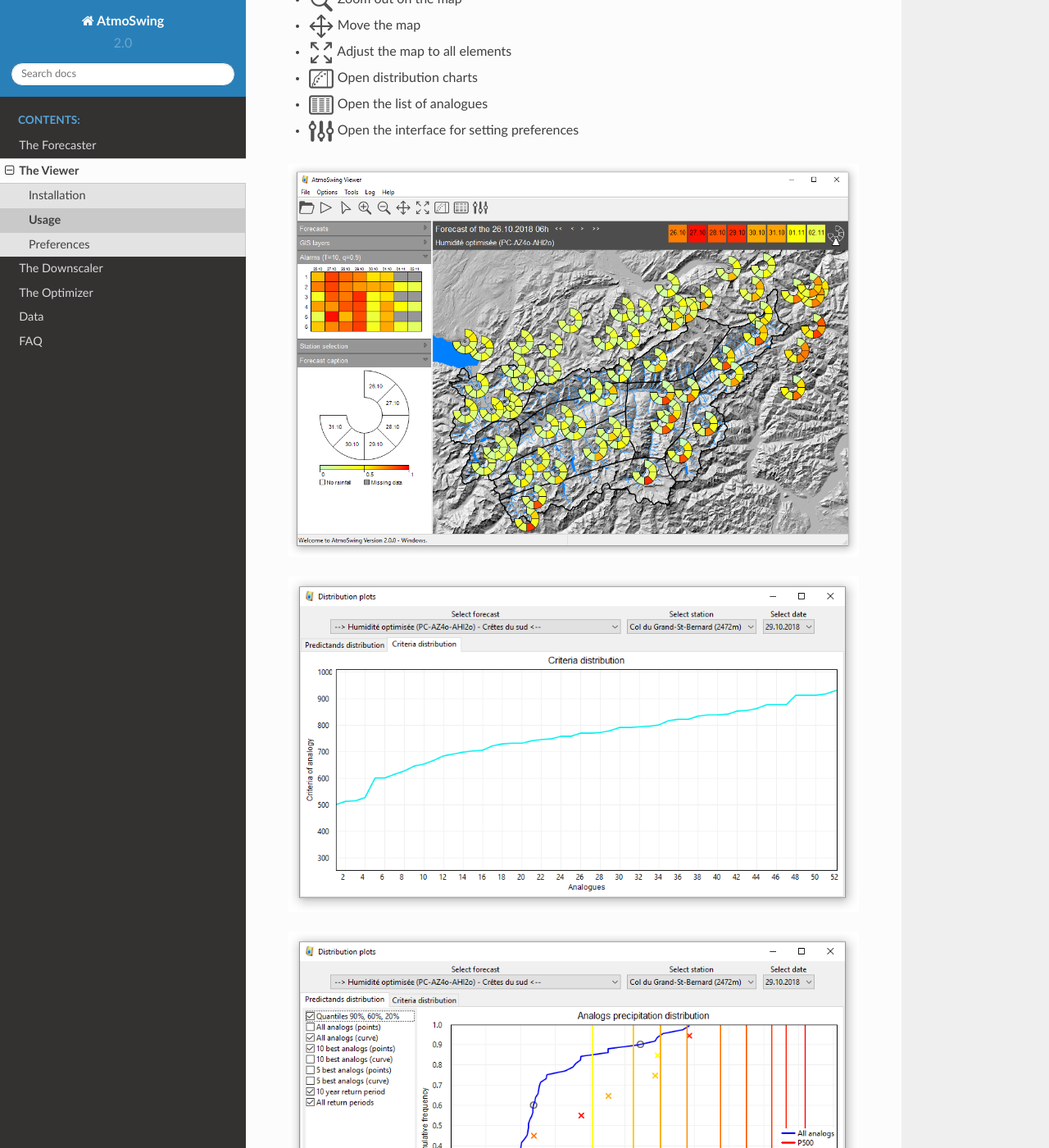
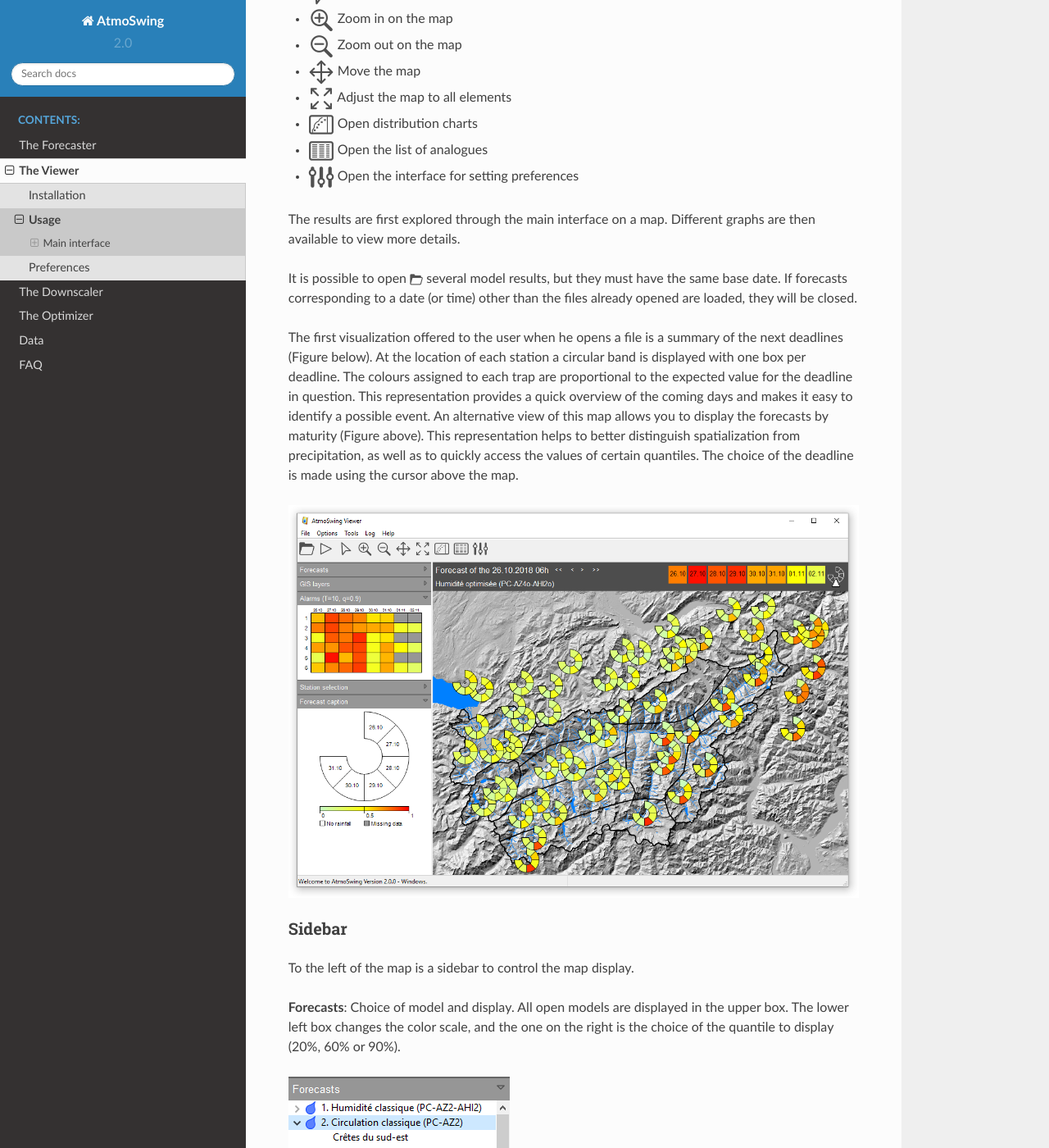
Before and after one commit to atmoswing/atmoswing-user-manual, a Sphinx documentation site: the page built from docs/app-viewer/usage.rst, in a window 1280 px wide and 1400 px high, scrolled down 1027 px. Shown: the whole window at 82% size. Built offline with Sphinx 7.4.7 and the Read the Docs theme 2.0.0, drawn with Linux system fonts in a browser that asks for light colours; pages that are not in the unit, such as notebooks, are missing from menus; some of the changed text lies outside the part shown.

Commit message:
Update usage.rst

```diff
--- a/docs/app-viewer/usage.rst
+++ b/docs/app-viewer/usage.rst
@@ -2,6 +2,9 @@
 =====
 
 .. todo:: write
+
+Main interface
+--------------
 
 The visualization software has the interface shown below. This tool allows you to view the files produced by the calculation software.
 
@@ -21,27 +24,85 @@
 - |icon_preferences| Open the interface for setting preferences
 
 .. |icon_open| image:: img/icon_open.png
+   :align: middle
 
 .. |icon_run| image:: img/icon_run.png
+   :align: middle
 
 .. |icon_map_select| image:: img/icon_map_select.png
+   :align: middle
 
 .. |icon_map_zoom_in| image:: img/icon_map_zoom_in.png
+   :align: middle
 
 .. |icon_map_zoom_out| image:: img/icon_map_zoom_out.png
+   :align: middle
 
 .. |icon_map_move| image:: img/icon_map_move.png
+   :align: middle
 
 .. |icon_map_fit| image:: img/icon_map_fit.png
+   :align: middle
 
 .. |icon_frame_distributions| image:: img/icon_frame_distributions.png
+   :align: middle
 
 .. |icon_frame_analogs| image:: img/icon_frame_analogs.png
+   :align: middle
 
 .. |icon_preferences| image:: img/icon_preferences.png
+   :align: middle
+
+The results are first explored through the main interface on a map. Different graphs are then available to view more details.
+
+It is possible to open |icon_open_s| several model results, but they must have the same base date. If forecasts corresponding to a date (or time) other than the files already opened are loaded, they will be closed.
+
+.. |icon_open_s| image:: img/icon_open.png
+   :width: 32
+   :height: 32
+   :scale: 50
+   :align: middle
+
+The first visualization offered to the user when he opens a file is a summary of the next deadlines (Figure below). At the location of each station a circular band is displayed with one box per deadline. The colours assigned to each trap are proportional to the expected value for the deadline in question. This representation provides a quick overview of the coming days and makes it easy to identify a possible event. An alternative view of this map allows you to display the forecasts by maturity (Figure above). This representation helps to better distinguish spatialization from precipitation, as well as to quickly access the values of certain quantiles. The choice of the deadline is made using the cursor above the map.
+
+.. image:: img/frame-viewer-rings.png
 
 
-.. image:: img/frame-viewer-rings.png
+Sidebar
+*******
+
+To the left of the map is a sidebar to control the map display.
+
+**Forecasts**: Choice of model and display. All open models are displayed in the upper box. The lower left box changes the color scale, and the one on the right is the choice of the quantile to display (20%, 60% or 90%).
+
+.. image:: img/panel-forecasts.png
+
+**GIS layers**: Choice of display of open GIS layers. For the different layers, it is possible to change the following properties, if available:
+
+* Visibility - whether the layer is visible or not by default.
+* Transparency - 0% is opaque and 100% is fully transparent.
+* Color - is applied to lines or surfaces.
+* The thickness of the line - for the lines or perimeters of polygons.
+
+.. image:: img/panel-layers.png
+
+**Alarms**: Potentially critical situations. The different rows of the grid correspond to the different open models and the columns to the available deadlines. The displayed colors correspond to the highest ratio (rain value normalized by the rain of a selected return time) of all stations.
+
+.. image:: img/panel-alarms.png
+
+**Station selection**: Select the station to display the time series. Alternative to selection on the map.
+
+.. image:: img/panel-stations.png
+
+**Forecast caption**: Map legend. Display of the dates corresponding to the different boxes of the circular bands, as well as the color bar.
+
+.. image:: img/panel-caption.png
+
+
+Display of the time series
+**************************
+
+
 
 
 .. image:: img/frame-plot-criteria-distrib.png
@@ -51,20 +112,3 @@
 .. image:: img/frame-list-analogs.png
 
 .. image:: img/frame-plot-timeseries.png
-
-.. image:: img/panel-forecasts.png
-
-For the different layers, it is possible to change the following properties, if available:
-
-* Visibility - whether the layer is visible or not by default.
-* Transparency - 0% is opaque and 100% is fully transparent.
-* Color - is applied to lines or surfaces.
-* The thickness of the line - for the lines or perimeters of polygons.
-
-.. image:: img/panel-layers.png
-
-.. image:: img/panel-alarms.png
-
-.. image:: img/panel-stations.png
-
-.. image:: img/panel-caption.png
```
